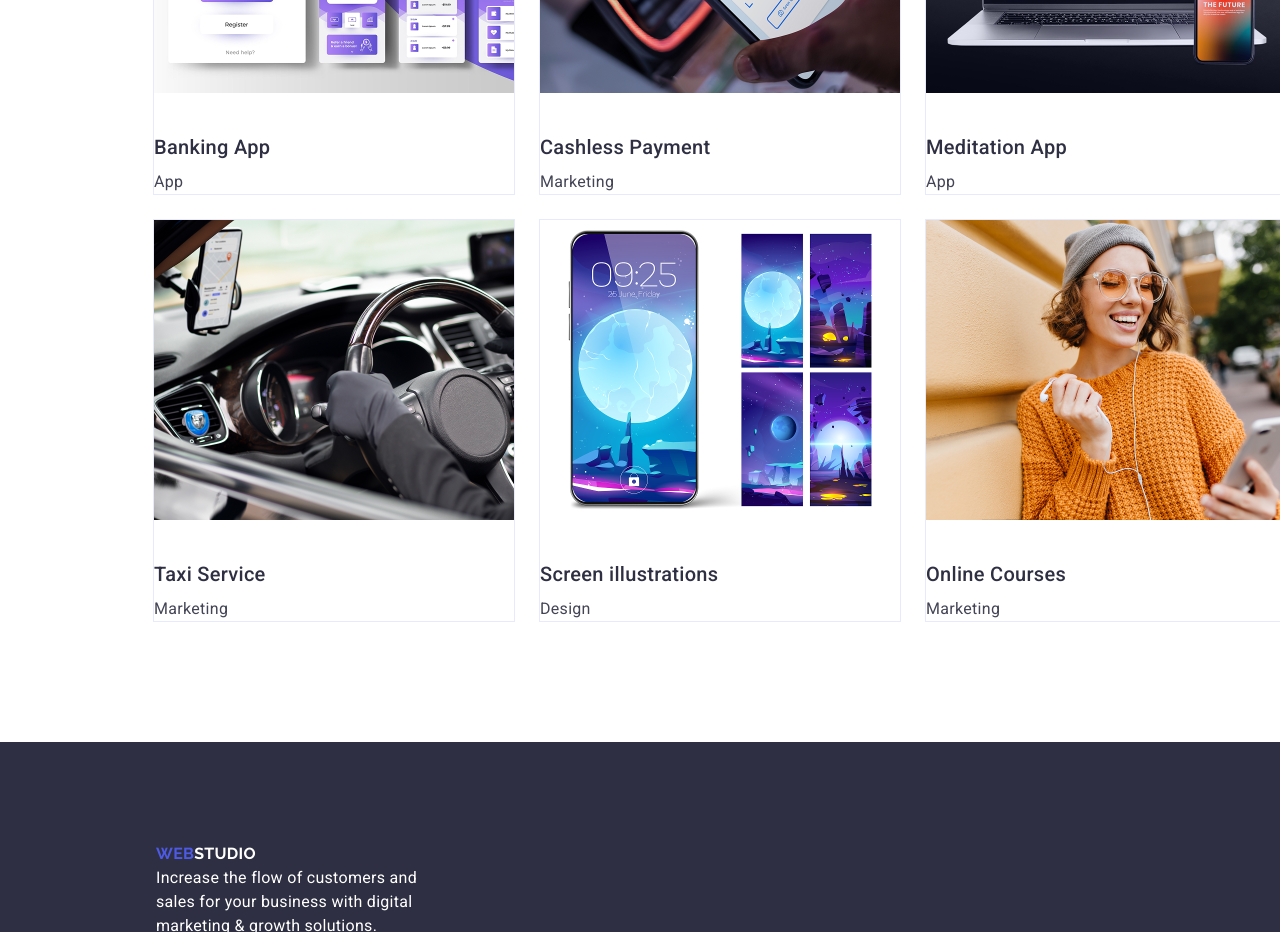
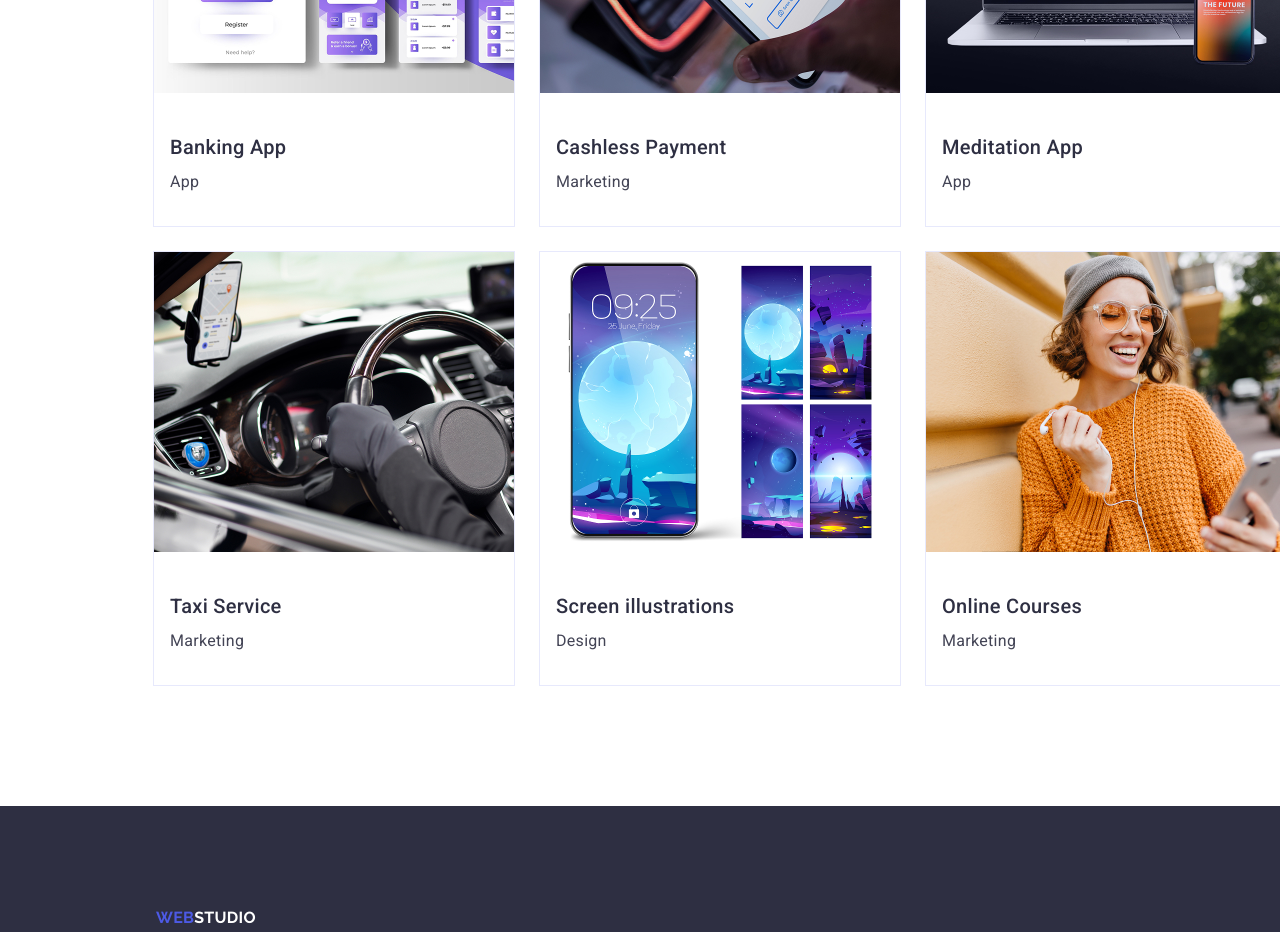
Before and after one commit to busraokcu/goit-markup-hw-03, a plain HTML site: page index.html in a window 1280 px wide. Shown: the part 2200-3132 px from the top of the page. Drawn offline with nearby package versions, Linux system fonts and the light colour scheme.

Commit message:
portfolio section margin duzenlendi.

```diff
--- a/css/styles.css
+++ b/css/styles.css
@@ -176,6 +176,13 @@ header {
 .portfoliolist li{
   border: #e7e9fc solid 1px;
 }
+.portfoliolist h3{
+  margin-left: 16px;
+}
+.portfoliolist p{
+  margin-left: 16px;
+  margin-bottom: 32px;
+}
 /*portfolio section end*/
 
 /* footer section start*/
```
